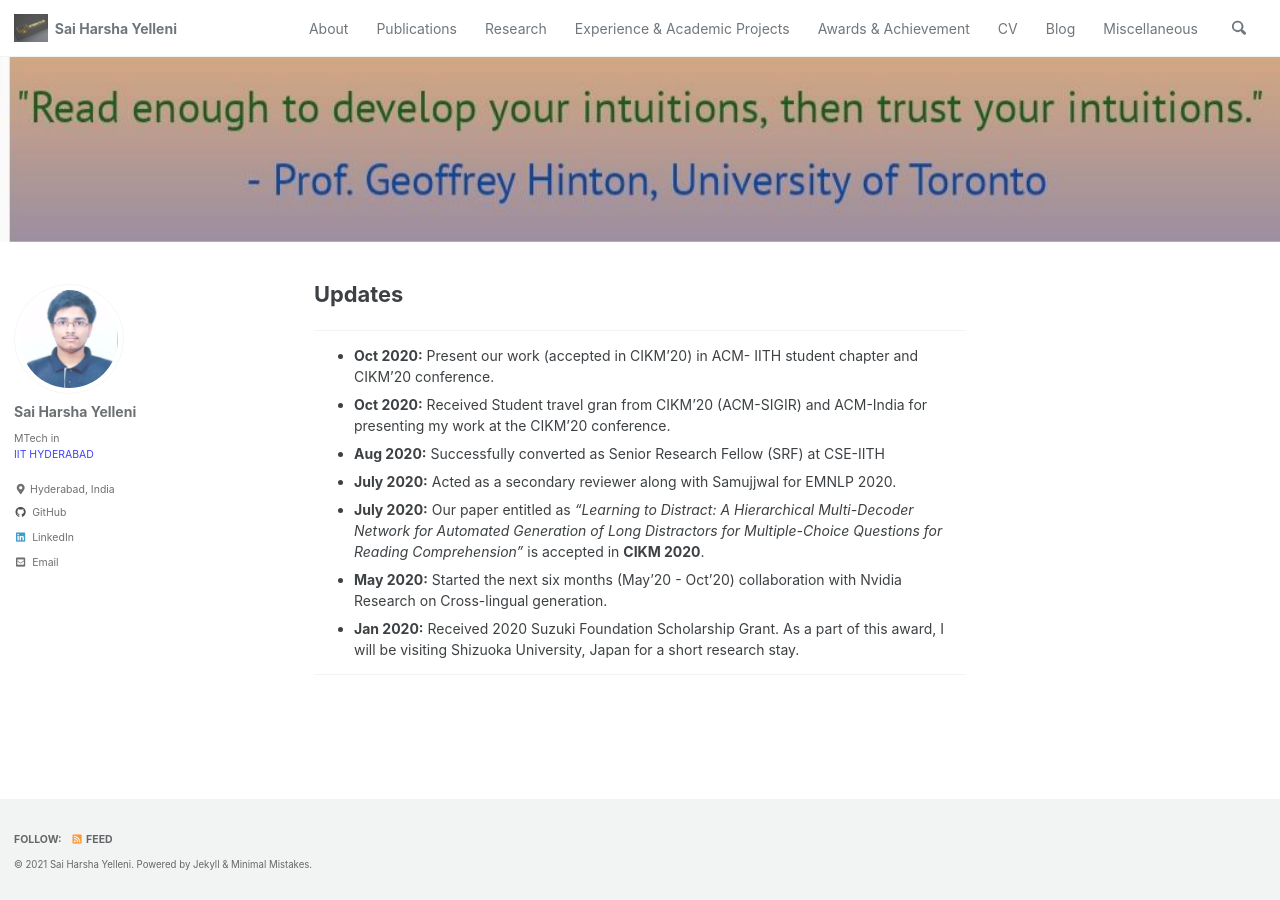
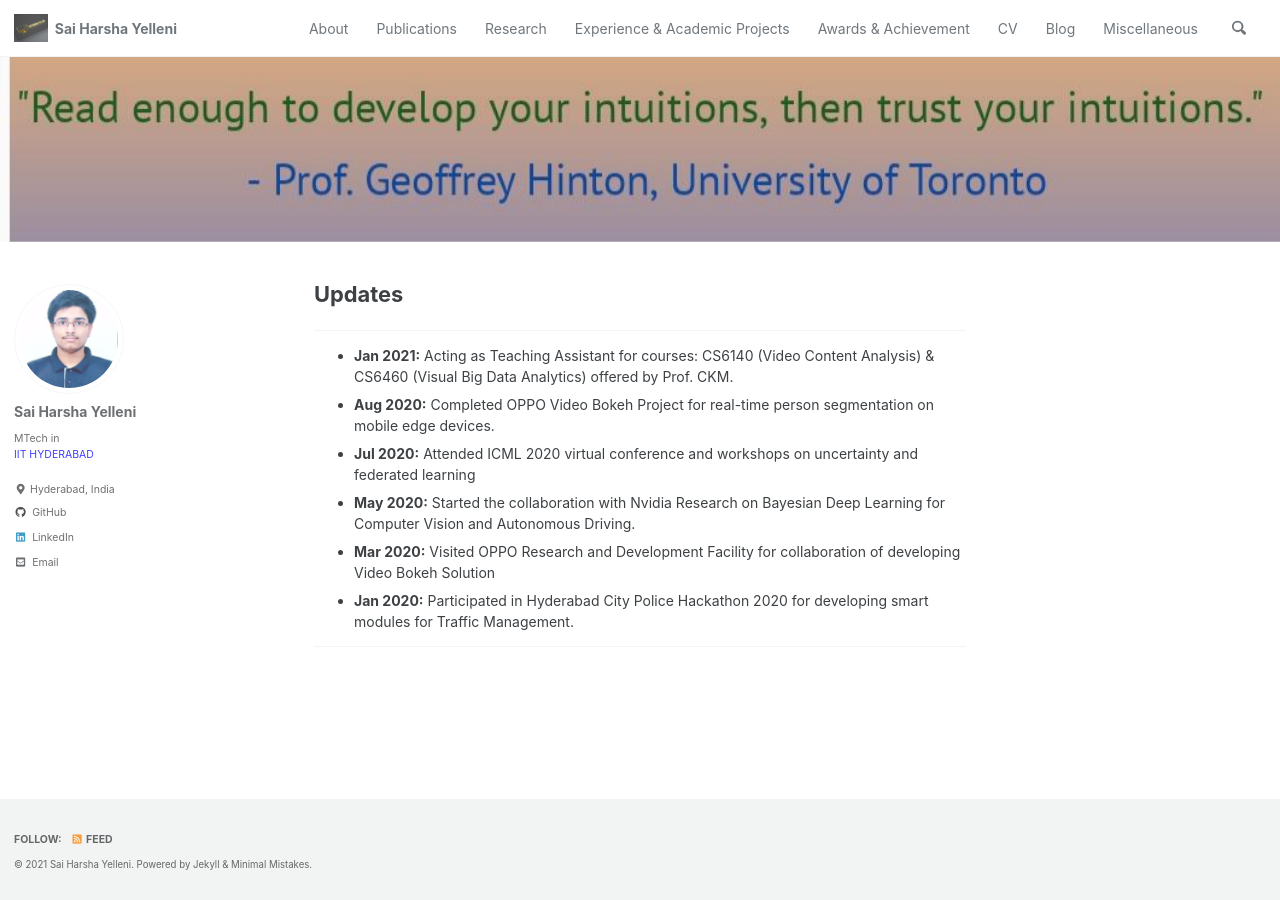
Before and after one commit to harshayelleni/harshayelleni.github.io, a Jekyll site: the page built from index.md, in a window 1280 px wide. Built offline with Jekyll 4.4.1, drawn with Linux system fonts in a browser that asks for light colours; cached includes are drawn as plain includes.

Commit message:
time line

```diff
--- a/index.md
+++ b/index.md
@@ -8,12 +8,11 @@ header:
 ---
 
 ---
-- **Oct 2020:** Present our work (accepted in CIKM'20) in ACM- IITH student chapter and CIKM'20 conference.
-- **Oct 2020:** Received Student travel gran from CIKM'20 (ACM-SIGIR) and ACM-India for presenting my work at the CIKM'20 conference.
-- **Aug 2020:** Successfully converted as Senior Research Fellow (SRF) at CSE-IITH
-- **July 2020:** Acted as a secondary reviewer along with Samujjwal for EMNLP 2020.
-- **July 2020:** Our paper entitled as _"Learning to Distract: A Hierarchical Multi-Decoder Network for Automated Generation of Long Distractors for Multiple-Choice Questions for Reading Comprehension"_ is accepted in **CIKM 2020**.
-- **May 2020:** Started the next six months (May'20 - Oct'20) collaboration with Nvidia Research on Cross-lingual generation.
-- **Jan 2020:** Received 2020 Suzuki Foundation Scholarship Grant. As a part of this award, I will be visiting Shizuoka University, Japan for a short research stay.
+- **Jan 2021:** Acting as Teaching Assistant for courses: CS6140 (Video Content Analysis) & CS6460 (Visual Big Data Analytics) offered by Prof. CKM.
+- **Aug 2020:** Completed OPPO Video Bokeh Project for real-time person segmentation on mobile edge devices.
+- **Jul 2020:** Attended ICML 2020 virtual conference and workshops on uncertainty and federated learning
+- **May 2020:** Started the collaboration with Nvidia Research on Bayesian Deep Learning for Computer Vision and Autonomous Driving.
+- **Mar 2020:** Visited OPPO Research and Development Facility for collaboration of developing Video Bokeh Solution
+- **Jan 2020:** Participated in Hyderabad City Police Hackathon 2020 for developing smart modules for Traffic Management.
 
 ---
```
